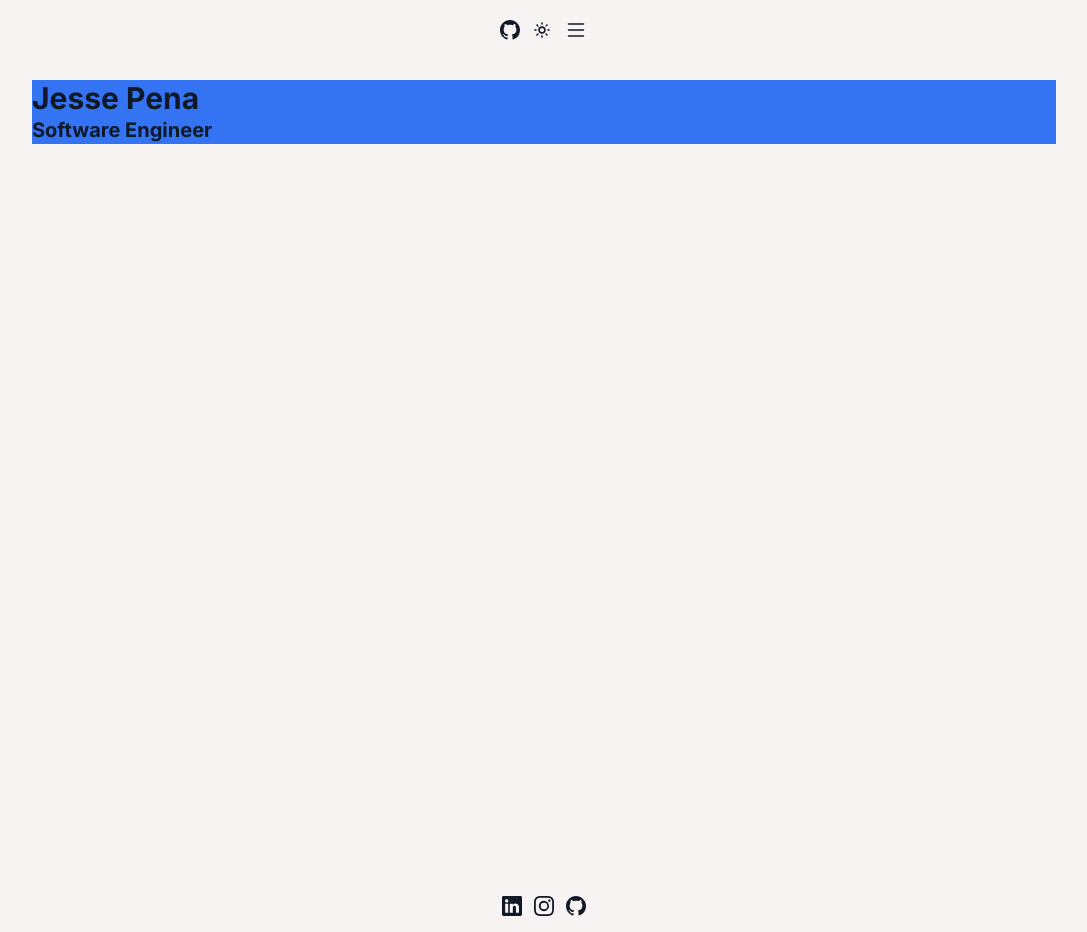
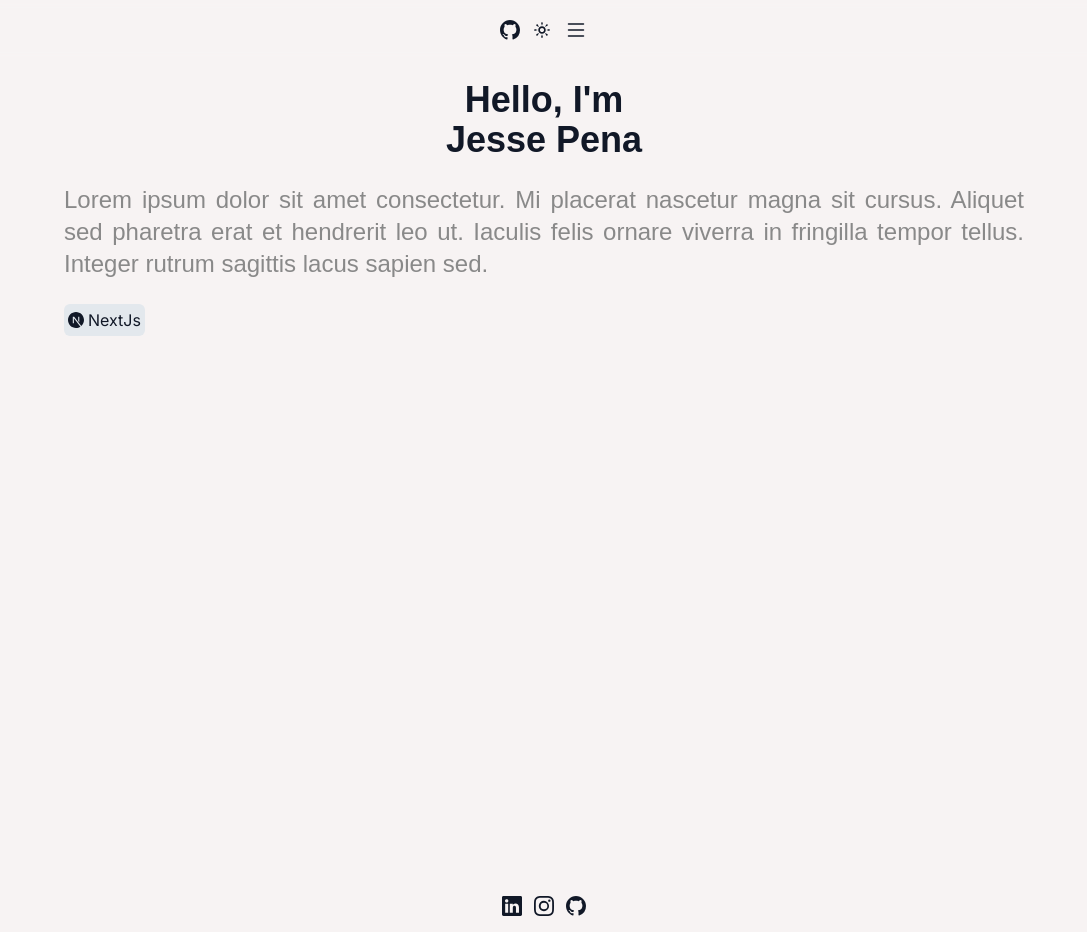
Before and after one commit to Jessepena/web-portfolio, a Next.js app: page / in a window 1280 px wide. Shown: the whole page, without its empty margins (96-1183 px from the left). Built offline with nearby package versions, Linux system fonts and the light colour scheme.

Commit message:
Adds new Badge component

```diff
--- a/src/app/page.tsx
+++ b/src/app/page.tsx
@@ -4,9 +4,7 @@ import Hero from "@/components/Hero";
 export default function Home() {
 	return (
 		<Container>
-			<div className="text-3xl font-bold bg-primary">
-				<Hero />
-			</div>
+			<Hero />
 		</Container>
 	);
 }
--- /dev/null
+++ b/src/components/Badge.tsx
@@ -0,0 +1,12 @@
+import { SiNextdotjs } from "react-icons/si";
+
+const Badge = () => {
+	return (
+		<div className="flex justify-center items-center w-fit gap-1 rounded-md bg-secondary p-1">
+			<SiNextdotjs />
+			NextJs
+		</div>
+	);
+};
+
+export default Badge;
--- a/src/components/Container.tsx
+++ b/src/components/Container.tsx
@@ -3,7 +3,7 @@ type Props = Readonly<{
 }>;
 
 const Container = ({ children }: Props) => {
-	return <main className="container h-svh mt-20">{children}</main>;
+	return <main className="container h-svh mt-20 px-8">{children}</main>;
 };
 
 export default Container;
--- a/src/components/CustomPopover.tsx
+++ b/src/components/CustomPopover.tsx
@@ -1,3 +1,4 @@
+"use client";
 import { Popover } from "@headlessui/react";
 import Link from "next/link";
 import { BsList } from "react-icons/bs";
--- a/src/components/Footer.tsx
+++ b/src/components/Footer.tsx
@@ -1,9 +1,10 @@
+import Link from "next/link";
 import { BsLinkedin, BsGithub, BsInstagram } from "react-icons/bs";
 
 const Footer = () => {
 	return (
 		<div className="flex justify-center items-center gap-3 m-4">
-			<a
+			<Link
 				target="_blank"
 				href="https://www.linkedin.com/in/jesse-pena-b95b631b7/"
 			>
@@ -11,20 +12,20 @@ const Footer = () => {
 					size={20}
 					className="cursor-pointer fill-background-dark dark:fill-background hover:fill-primary"
 				/>
-			</a>
-			<a target="_blank" href="https://www.instagram.com/_jessepena_/">
+			</Link>
+			<Link target="_blank" href="https://www.instagram.com/_jessepena_/">
 				<BsInstagram
 					size={20}
 					className="cursor-pointer fill-background-dark dark:fill-background hover:fill-primary"
 				/>
-			</a>
+			</Link>
 
-			<a target="_blank" href="https://github.com/jessepena">
+			<Link target="_blank" href="https://github.com/jessepena">
 				<BsGithub
 					size={20}
 					className="cursor-pointer fill-background-dark dark:fill-background hover:fill-primary"
 				/>
-			</a>
+			</Link>
 		</div>
 	);
 };
--- a/src/components/Header.tsx
+++ b/src/components/Header.tsx
@@ -1,18 +1,17 @@
-"use client";
+import Link from "next/link";
 import CustomPopover from "./CustomPopover";
 import ThemeHandler from "./ThemeHandler";
-import { BsGithub, BsList } from "react-icons/bs";
+import { BsGithub } from "react-icons/bs";
 
 const Header = () => {
 	return (
 		<div className="h-[60px] fixed top-0 left-0 right-0 flex justify-center items-center gap-3 p-2 backdrop-blur-sm">
-			<a target="_blank" href="https://github.com/jessepena">
+			<Link target="_blank" href="https://github.com/jessepena">
 				<BsGithub
 					size={20}
 					className="cursor-pointer fill-background-dark dark:fill-background hover:fill-primary"
 				/>
-			</a>
-
+			</Link>
 			<ThemeHandler />
 			<CustomPopover />
 		</div>
--- a/src/components/Hero.tsx
+++ b/src/components/Hero.tsx
@@ -1,8 +1,18 @@
+import Badge from "./Badge";
+
 const Hero = () => {
 	return (
-		<div>
-			<h1 className="text-3xl font-bold">Jesse Pena</h1>
-			<p className="text-xl">Software Engineer</p>
+		<div className="flex flex-col gap-6 text-center">
+			<h1 className="text-4xl font-bold font-heading">
+				Hello, I'm <br /> Jesse Pena
+			</h1>
+			<p className="text-2xl font-body text-text-secondary text-justify">
+				Lorem ipsum dolor sit amet consectetur. Mi placerat nascetur magna sit
+				cursus. Aliquet sed pharetra erat et hendrerit leo ut. Iaculis felis
+				ornare viverra in fringilla tempor tellus. Integer rutrum sagittis lacus
+				sapien sed.
+			</p>
+			<Badge />
 		</div>
 	);
 };
--- a/tailwind.config.ts
+++ b/tailwind.config.ts
@@ -9,6 +9,13 @@ const config: Config = {
 	],
 	theme: {
 		extend: {
+			fontFamily: {
+				sans: ["ui-sans-serif", "system-ui"],
+				serif: ["ui-serif", "Georgia"],
+				mono: ["ui-monospace", "SFMono-Regular"],
+				heading: ["Source Code Pro", "sans-serif"],
+				body: ["Source Sans Pro", "sans-serif"],
+			},
 			screens: {
 				"2xs": "320px",
 				xs: "375px",
```
Lines whose indentation alone changed are shown as unchanged.
